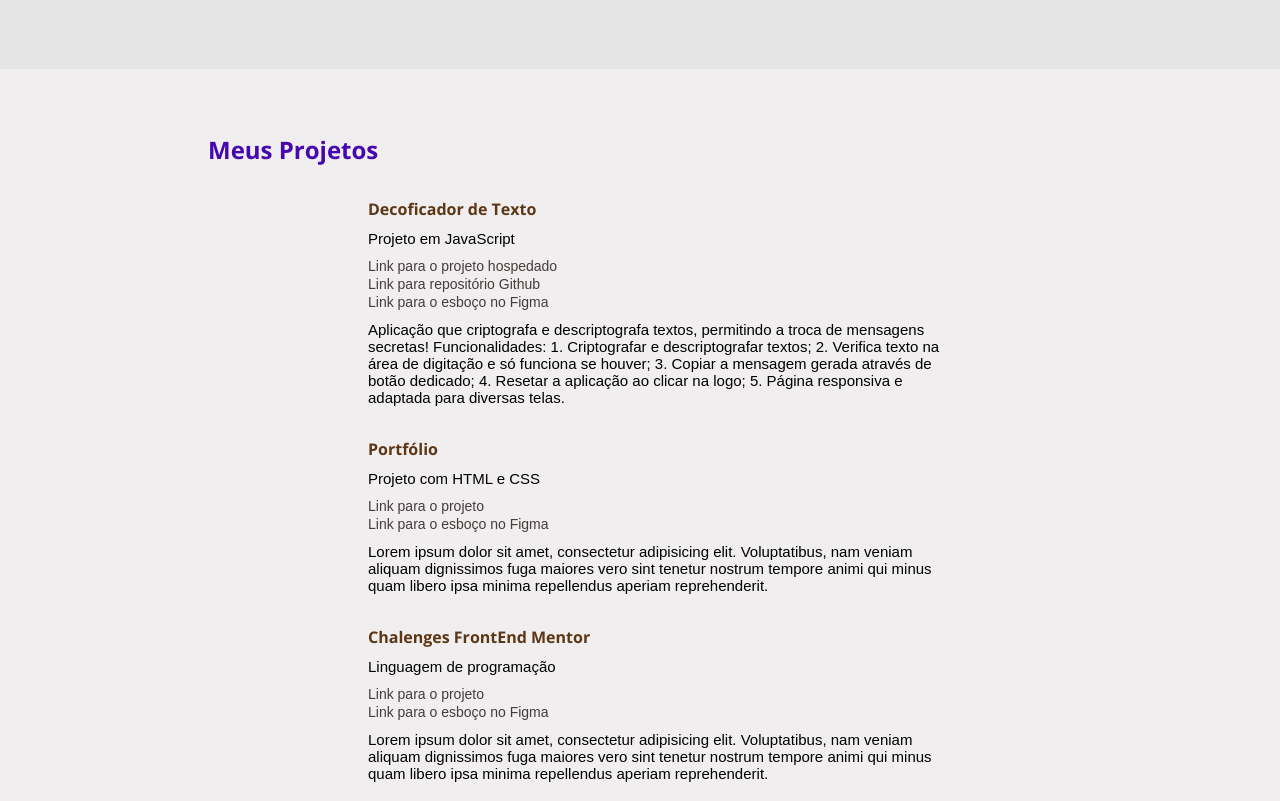
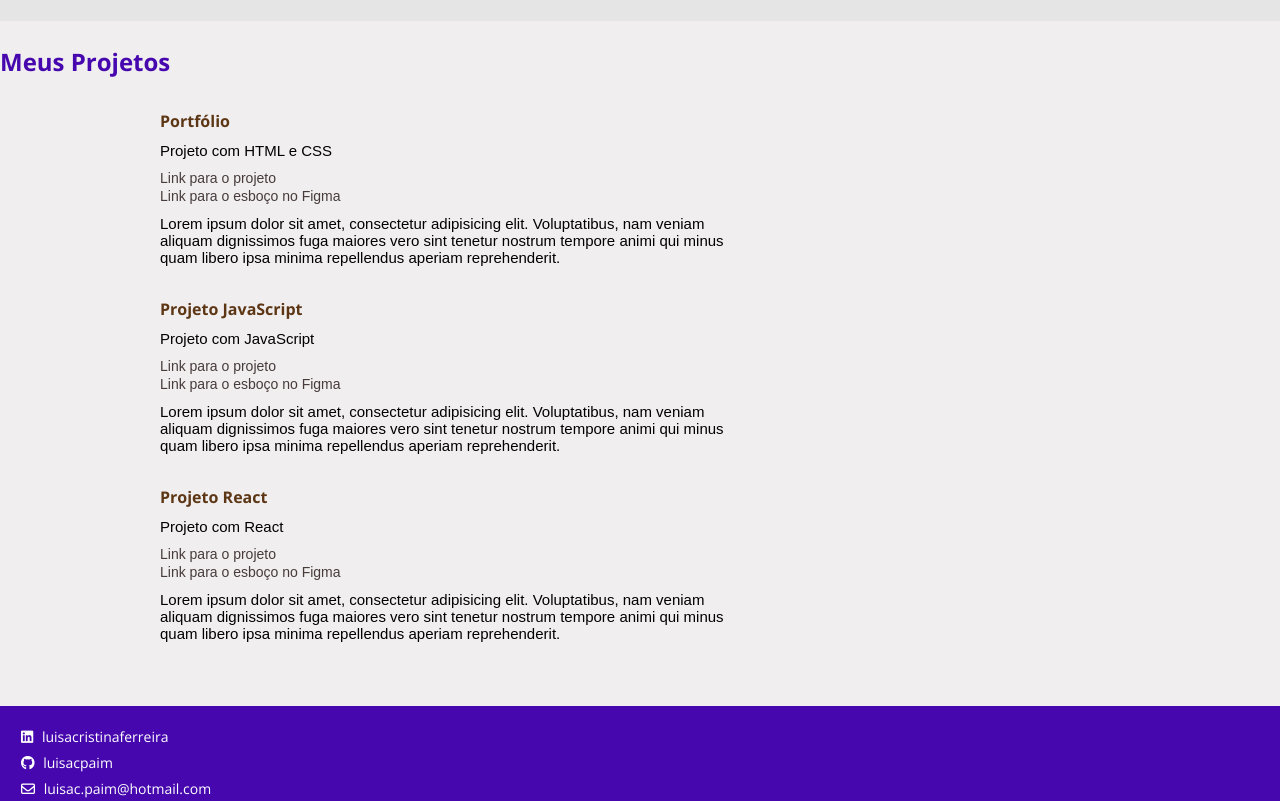
Before and after one commit to devluisapaim/portfolio_pretalab, a plain HTML site: page index.html in a window 1280 px wide. Shown: the part 895-1696 px from the top of the page. Drawn offline with nearby package versions, Linux system fonts and the light colour scheme; a web font is replaced by a local one.

Commit message:
Css atualizado

```diff
--- a/index.html
+++ b/index.html
@@ -74,7 +74,7 @@
             <div class="conteiner-portfolio">
                 <h2>Meus Projetos</h2>
                 <ul>
-                    <li>
+                    <!-- <li>
                         <h4>Decoficador de Texto</h4>
                         <p>Projeto em JavaScript</p>
                         <a href="https://devluisapaim.github.io/decodificador_sprint_1/" target="_blank">Link para o projeto hospedado</a><br>
@@ -82,7 +82,7 @@
                         <a href="https://www.figma.com/file/fT9PTMxQVr98tAvVq713C6/Alura-Challenge---Desafio-1---L%C3%B3gica-(Copy)?node-id=0%3A1" target="_blank">Link para o esboço no Figma</a>
                         <p> Aplicação que criptografa e descriptografa textos, permitindo a troca de mensagens secretas!
                             Funcionalidades: 1. Criptografar e descriptografar textos;  2. Verifica texto na área de digitação e só funciona se houver; 3. Copiar a mensagem gerada através de botão dedicado;  4. Resetar a aplicação ao clicar na logo; 5. Página responsiva e adaptada para diversas telas. </p>
-                    </li>
+                    </li> -->
                     <li>
                         <h4>Portfólio</h4>
                         <p>Projeto com HTML e CSS</p>
@@ -93,8 +93,17 @@
                         animi qui minus quam libero ipsa minima repellendus aperiam reprehenderit. </p>
                     </li>
                     <li>
-                        <h4>Chalenges FrontEnd Mentor</h4>
-                        <p>Linguagem de programação</p>
+                        <h4>Projeto JavaScript</h4>
+                        <p>Projeto com JavaScript</p>
+                        <a href="">Link para o projeto</a><br>
+                        <a href="">Link para o esboço no Figma</a>
+                        <p> Lorem ipsum dolor sit amet, consectetur adipisicing elit.
+                            Voluptatibus, nam veniam aliquam dignissimos fuga maiores vero sint tenetur nostrum tempore
+                        animi qui minus quam libero ipsa minima repellendus aperiam reprehenderit. </p>
+                    </li>
+                    <li>
+                        <h4>Projeto React</h4>
+                        <p>Projeto com React</p>
                         <a href="">Link para o projeto</a><br>
                         <a href="">Link para o esboço no Figma</a>
                         <p> Lorem ipsum dolor sit amet, consectetur adipisicing elit.
@@ -102,7 +111,7 @@
                         animi qui minus quam libero ipsa minima repellendus aperiam reprehenderit. </p>
                     </li>
                     <!-- <li>
-                        <h4>Outro projeto</h4>
+                        <h4>Chalenges FrontEnd Mentor</h4>
                         <p>Linguagem de programação</p>
                         <a href="">Link para o projeto</a><br>
                         <a href="">Link para o esboço no Figma</a>
--- a/style.css
+++ b/style.css
@@ -100,7 +100,7 @@ section p {
 }
 
 .conteiner-formacao, .conteiner-portfolio {
-    margin: 2.5em 13em;
+    margin: 4git aem 13em;
     text-align: left;
     width: 70%;
 }
```
